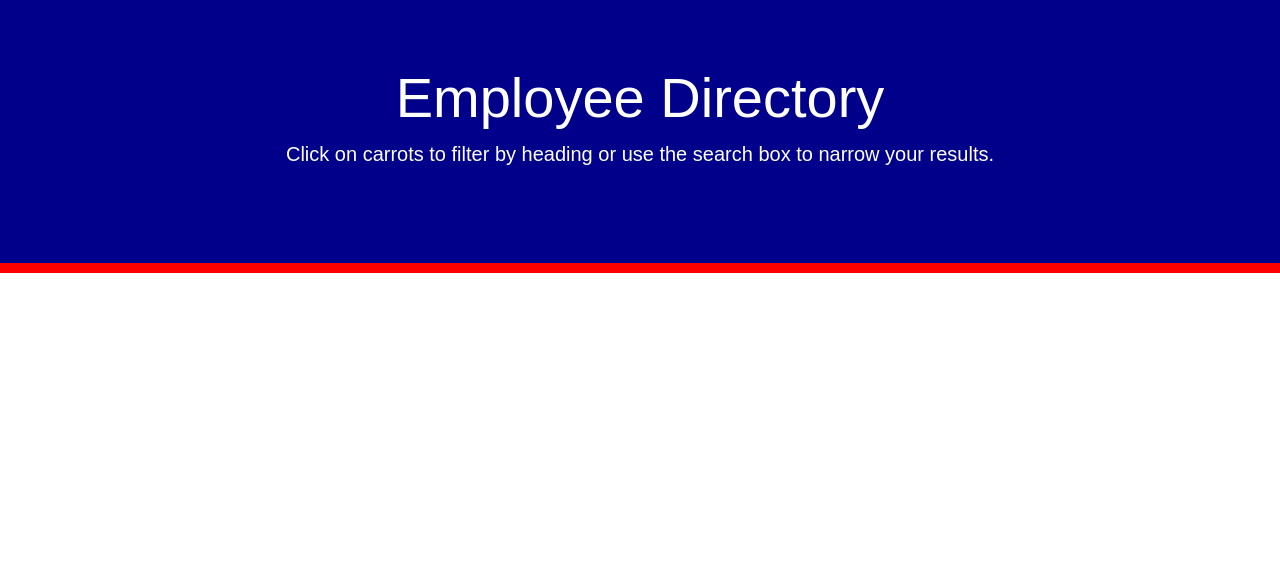
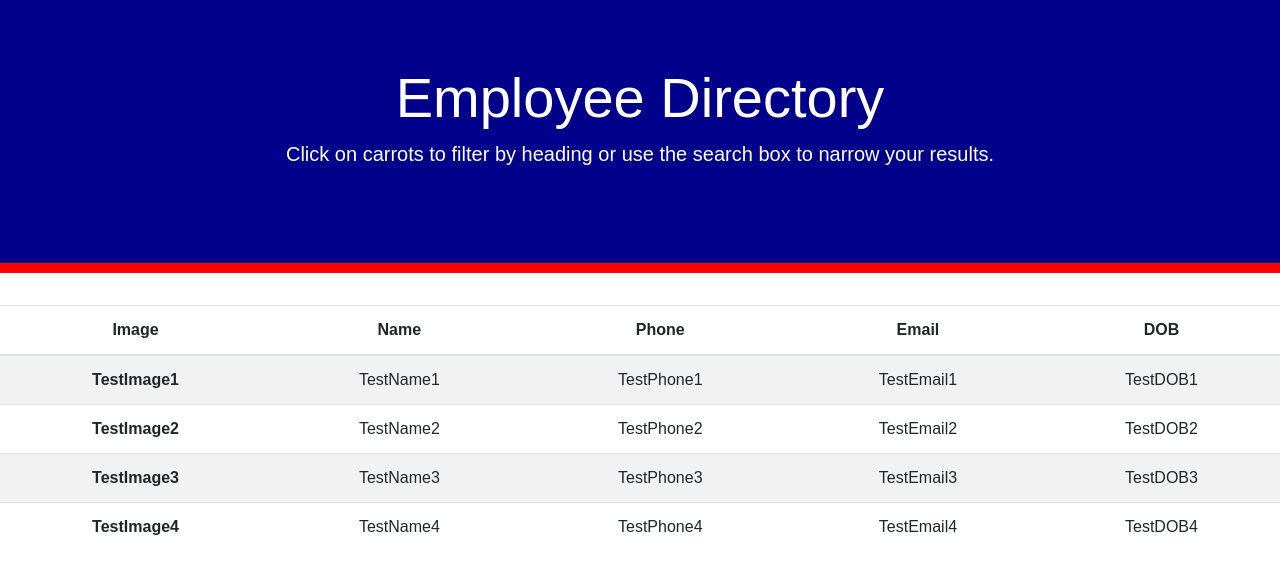
Before and after one commit to Gary-Bergman/React-Employee-Directory, a React (Create React App) app: page / in a window 1280 px wide. Shown: the top 574 px of the page. Built offline with nearby package versions, Linux system fonts and the light colour scheme.

Commit message:
Created basic table.

```diff
--- a/src/App.js
+++ b/src/App.js
@@ -1,15 +1,15 @@
 import React from 'react';
 import Title from "./components/Title";
 // import Search from "./components/Search";
-// import Table from "./components/Table";
+import Table from "./components/Table";
 
 
 function App() {
   return (
     <>
       <Title>Test</Title>
-      {/* <Search></Search>
-      <Table></Table> */}
+      {/* <Search></Search> */}
+      <Table></Table>
     </>
   );
 }
--- a/src/components/Table/index.js
+++ b/src/components/Table/index.js
@@ -0,0 +1,53 @@
+import React from "react";
+import "./style.css";
+
+function Table() {
+    return (
+        <>
+            <table class="table table-striped">
+                <thead>
+                    <tr>
+                        <th scope="col">Image</th>
+                        <th scope="col">Name</th>
+                        <th scope="col">Phone</th>
+                        <th scope="col">Email</th>
+                        <th scope="col">DOB</th>
+                    </tr>
+                </thead>
+                <tbody>
+                    <tr>
+                        <th scope="row">TestImage1</th>
+                        <td>TestName1</td>
+                        <td>TestPhone1</td>
+                        <td>TestEmail1</td>
+                        <td>TestDOB1</td>
+                    </tr>
+                    <tr>
+                    <th scope="row">TestImage2</th>
+                        <td>TestName2</td>
+                        <td>TestPhone2</td>
+                        <td>TestEmail2</td>
+                        <td>TestDOB2</td>
+                    </tr>
+                    <tr>
+                    <th scope="row">TestImage3</th>
+                        <td>TestName3</td>
+                        <td>TestPhone3</td>
+                        <td>TestEmail3</td>
+                        <td>TestDOB3</td>
+                    </tr>
+                    <tr>
+                    <th scope="row">TestImage4</th>
+                        <td>TestName4</td>
+                        <td>TestPhone4</td>
+                        <td>TestEmail4</td>
+                        <td>TestDOB4</td>
+                    </tr>
+                </tbody>
+            </table>
+        </>
+
+    );
+}
+
+export default Table;
--- a/src/components/Table/style.css
+++ b/src/components/Table/style.css
@@ -0,0 +1,4 @@
+table {
+  /* margin: 10%; */
+  text-align: center;
+}
--- a/src/components/Title/index.js
+++ b/src/components/Title/index.js
@@ -3,12 +3,14 @@ import "./style.css";
 
 function Title() {
     return (
+        <>
             <div className="jumbotron jumbotron-fluid">
                 <div className="container">
                     <h1 className="display-4">Employee Directory</h1>
                     <p className="lead">Click on carrots to filter by heading or use the search box to narrow your results.</p>
                 </div>
             </div>
+        </>
 
     );
 }
```
Lines whose indentation alone changed are shown as unchanged.
